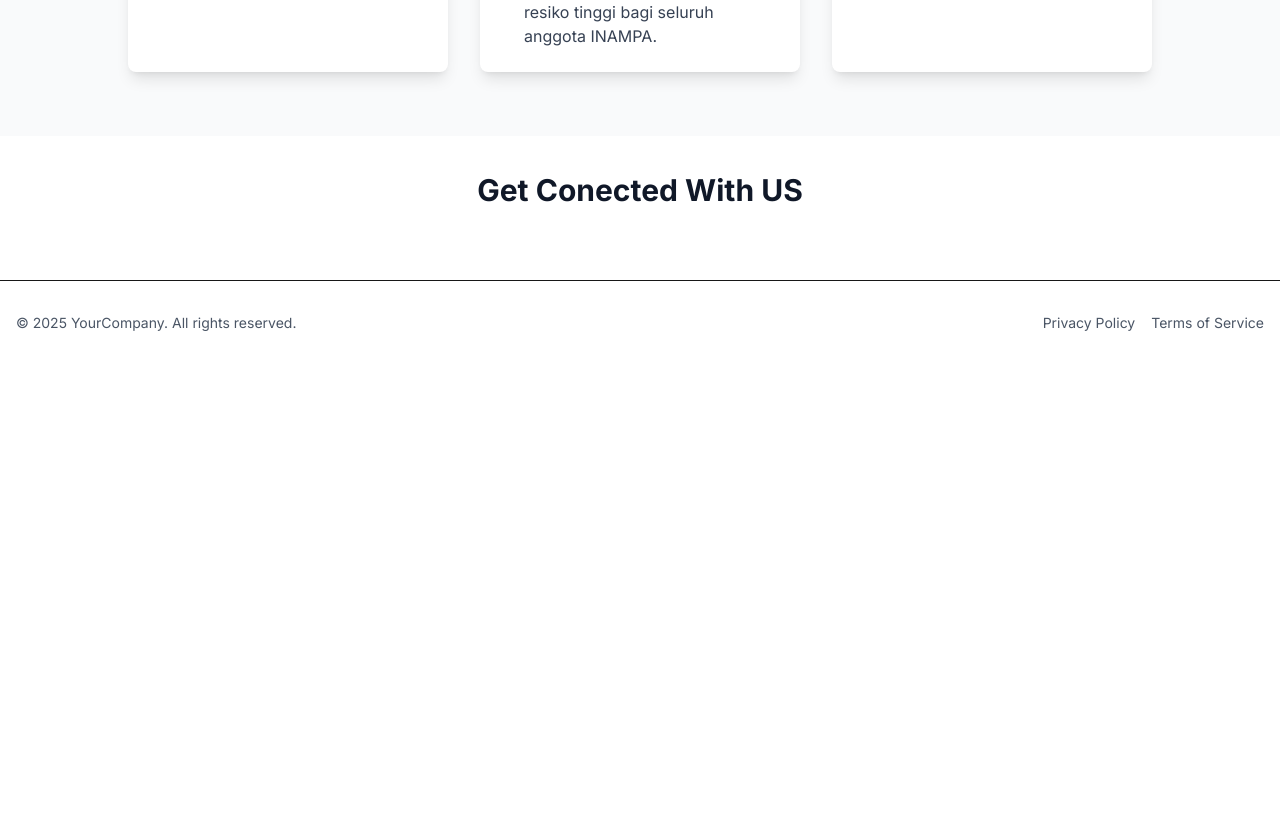
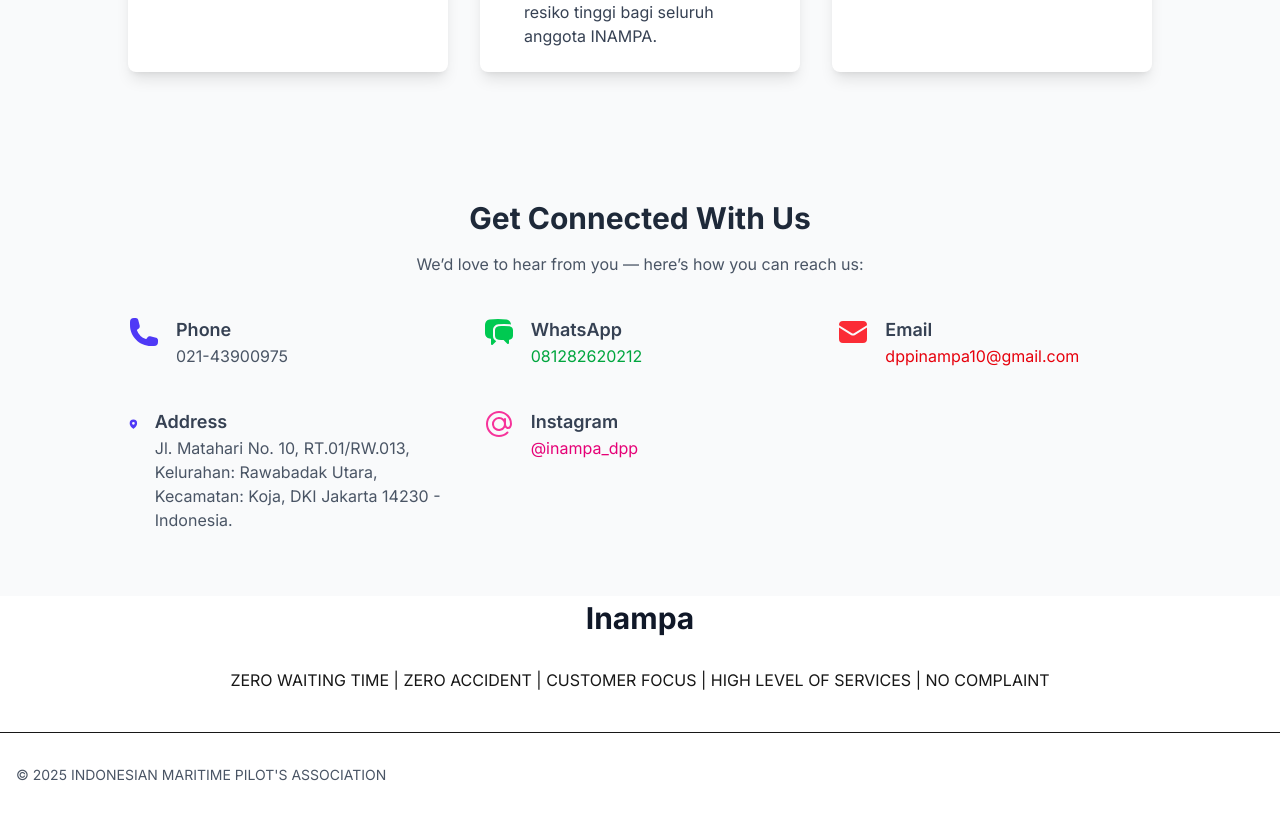
Before and after one commit to Ardhitya-Eka/Inampa-web-profile, a Next.js app: page / in a window 1280 px wide. Shown: the part 4120-4937 px from the top of the page. Before the commit the page ends 4485 px from the top, so only its background shows below. Built offline with nearby package versions, Linux system fonts and the light colour scheme.

Commit message:
Add Contact and closing footer

```diff
--- a/src/components/layouts/Footer/Footer.tsx
+++ b/src/components/layouts/Footer/Footer.tsx
@@ -4,17 +4,9 @@
     <footer className="bg-white border-t mt-10">
       <div className="max-w-7xl mx-auto px-4 py-8 flex flex-col md:flex-row justify-between items-center text-gray-600 text-sm">
         <p>
-          &copy; {new Date().getFullYear()} YourCompany. All rights reserved.
+          &copy; {new Date().getFullYear()} INDONESIAN MARITIME PILOT'S
+          ASSOCIATION
         </p>
-
-        <div className="flex space-x-4 mt-4 md:mt-0">
-          <a href="/privacy" className="hover:text-gray-900">
-            Privacy Policy
-          </a>
-          <a href="/terms" className="hover:text-gray-900">
-            Terms of Service
-          </a>
-        </div>
       </div>
     </footer>
   );
--- a/src/components/layouts/Navbar/Navbar.tsx
+++ b/src/components/layouts/Navbar/Navbar.tsx
@@ -57,7 +57,7 @@
               : "hidden md:flex space-x-6 text-white font-medium items-center"
           }
         >
-          <a href="/" className="hover:text-blue-600 transition">
+          <a href="#home" className="hover:text-blue-600 transition">
             {t("home")}
           </a>
           <a href="#about" className="hover:text-blue-600 transition">
--- /dev/null
+++ b/src/components/ui/Card/contact.tsx
@@ -0,0 +1,90 @@
+// components/GetConnected.js
+import {
+  PhoneIcon,
+  MapPinIcon,
+  AtSymbolIcon,
+  ChatBubbleLeftRightIcon,
+  EnvelopeIcon,
+} from "@heroicons/react/24/solid";
+
+export default function GetConnected() {
+  return (
+    <section className="py-16 px-4 bg-gray-50 text-center">
+      <h2 className="text-3xl font-bold mb-4 text-gray-800">
+        Get Connected With Us
+      </h2>
+      <p className="mb-10 text-gray-600">
+        We’d love to hear from you — here’s how you can reach us:
+      </p>
+
+      <div className="grid grid-cols-1 sm:grid-cols-2 md:grid-cols-3 gap-10 max-w-5xl mx-auto text-left">
+        {/* Phone */}
+        <div className="flex items-start gap-4">
+          <PhoneIcon className="w-8 h-8 text-indigo-600" />
+          <div>
+            <p className="text-lg font-semibold text-gray-700">Phone</p>
+            <p className="text-gray-600"> 021-43900975</p>
+          </div>
+        </div>
+
+        {/* WhatsApp */}
+        <div className="flex items-start gap-4">
+          <ChatBubbleLeftRightIcon className="w-8 h-8 text-green-500" />
+          <div>
+            <p className="text-lg font-semibold text-gray-700">WhatsApp</p>
+            <a
+              href="https://wa.me/081282620212"
+              target="_blank"
+              rel="noopener noreferrer"
+              className="text-green-600 hover:underline"
+            >
+              081282620212
+            </a>
+          </div>
+        </div>
+
+        {/* Gmail */}
+        <div className="flex items-start gap-4">
+          <EnvelopeIcon className="w-8 h-8 text-red-500" />
+          <div>
+            <p className="text-lg font-semibold text-gray-700">Email</p>
+            <a
+              href="mailto:yourcompany@gmail.com"
+              className="text-red-600 hover:underline"
+            >
+              dppinampa10@gmail.com
+            </a>
+          </div>
+        </div>
+
+        {/* Address */}
+        <div className="flex items-start gap-4">
+          <MapPinIcon className="w-8 h-8 text-indigo-600" />
+          <div>
+            <p className="text-lg font-semibold text-gray-700">Address</p>
+            <p className="text-gray-600">
+              Jl. Matahari No. 10, RT.01/RW.013, Kelurahan: Rawabadak Utara,
+              Kecamatan: Koja, DKI Jakarta 14230 - Indonesia.
+            </p>
+          </div>
+        </div>
+
+        {/* Instagram */}
+        <div className="flex items-start gap-4">
+          <AtSymbolIcon className="w-8 h-8 text-pink-500" />
+          <div>
+            <p className="text-lg font-semibold text-gray-700">Instagram</p>
+            <a
+              href="https://www.instagram.com/inampa_dpp?utm_source=ig_web_button_share_sheet&igsh=ZDNlZDc0MzIxNw=="
+              target="_blank"
+              rel="noopener noreferrer"
+              className="text-pink-600 hover:underline"
+            >
+              @inampa_dpp
+            </a>
+          </div>
+        </div>
+      </div>
+    </section>
+  );
+}
--- a/src/pages/index.tsx
+++ b/src/pages/index.tsx
@@ -12,6 +12,7 @@
 import { useTranslations } from "next-intl";
 import { GetStaticPropsContext } from "next";
 import Footer from "@/components/layouts/Footer/Footer";
+import GetConnected from "@/components/ui/Card/contact";
 
 export async function getStaticProps({ locale }: GetStaticPropsContext) {
   const selectedLocale = locale ?? "id";
@@ -111,11 +112,18 @@
       <div className="md:-mt-96">
         <ProgramKerja />
       </div>
-      <div className="mt-9">
+      <GetConnected />
+      <div className="mt-1">
         <div className="flex justify-center">
-          <h2 className="text-3xl font-bold text-gray-900 dark:text-white mb-8 text-center">
-            Get Conected With US{" "}
-          </h2>
+          <h3 className="text-3xl font-bold text-gray-900 dark:text-white mb-8 text-center">
+            Inampa
+          </h3>
+        </div>
+        <div className="flex justify-center">
+          <p className=" ">
+            ZERO WAITING TIME | ZERO ACCIDENT | CUSTOMER FOCUS | HIGH LEVEL OF
+            SERVICES | NO COMPLAINT
+          </p>
         </div>
       </div>
       <div>
```
